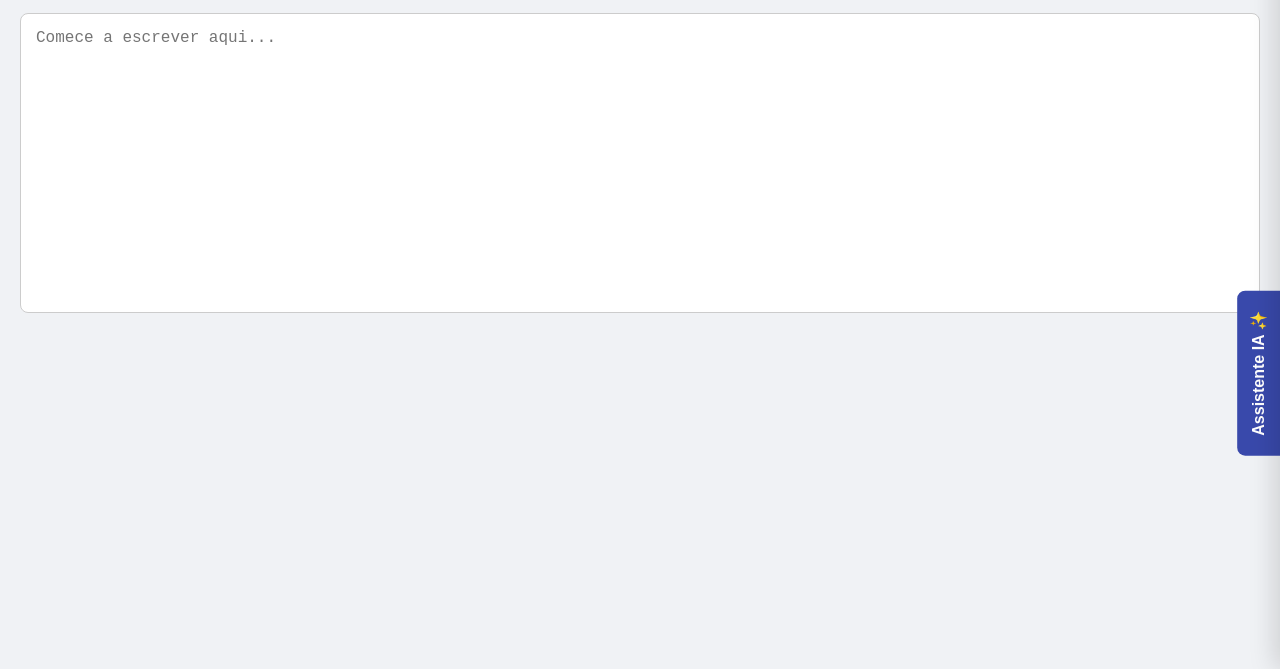
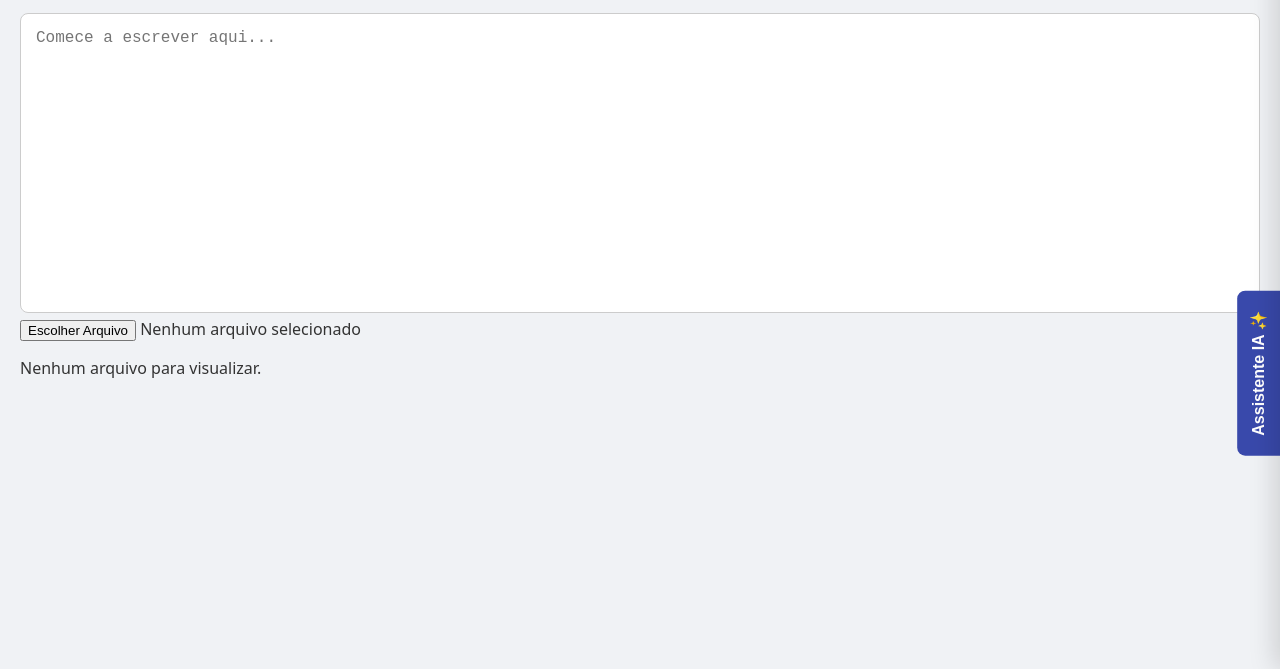
Before and after one commit to CoelhoGoes/Meu-dIArio, a plain HTML site: page index.html in a window 1280 px wide. Shown: the part 131-800 px from the top of the page. Drawn offline with Linux system fonts and the light colour scheme.

Commit message:
botão "importar arquivo" adicionado ao index.html

```diff
--- a/index.html
+++ b/index.html
@@ -30,7 +30,14 @@
                 <button id="submit-ai-prompt" class="submit-button">Enviar</button>
             </div>
         </div>
-
+        <div class="import-archive">
+            <input type="file" id="fileInput" style="display: none;">
+            <button onclick="document.getElementById('fileInput').click();" class="upload-btn">Escolher Arquivo</button>
+            <span id="fileName">Nenhum arquivo selecionado</span>
+        </div>
+        <div id="previewArea">
+            <p>Nenhum arquivo para visualizar.</p>
+        </div>
         <script src="script.js"></script>
     </body>
 </html>
```
